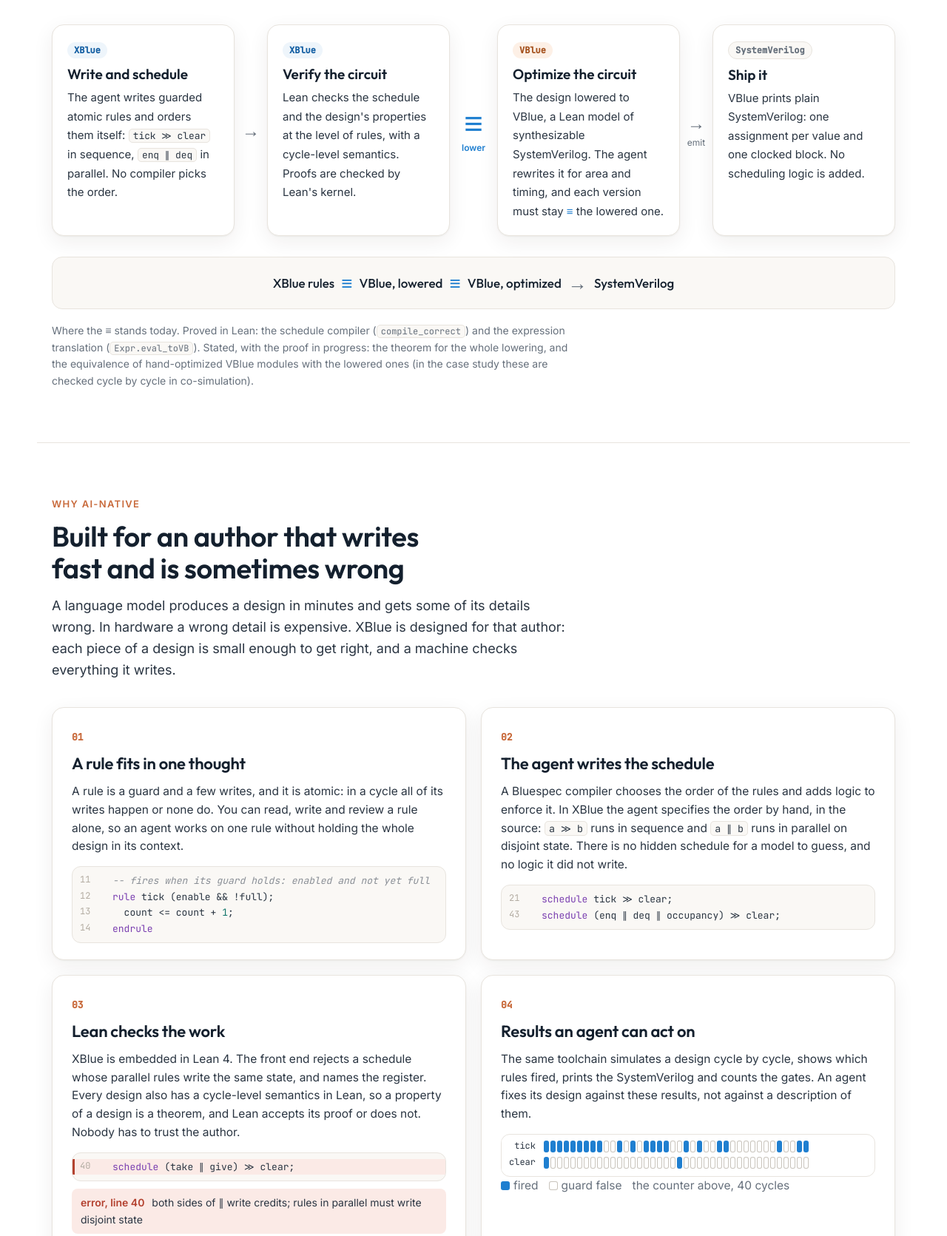
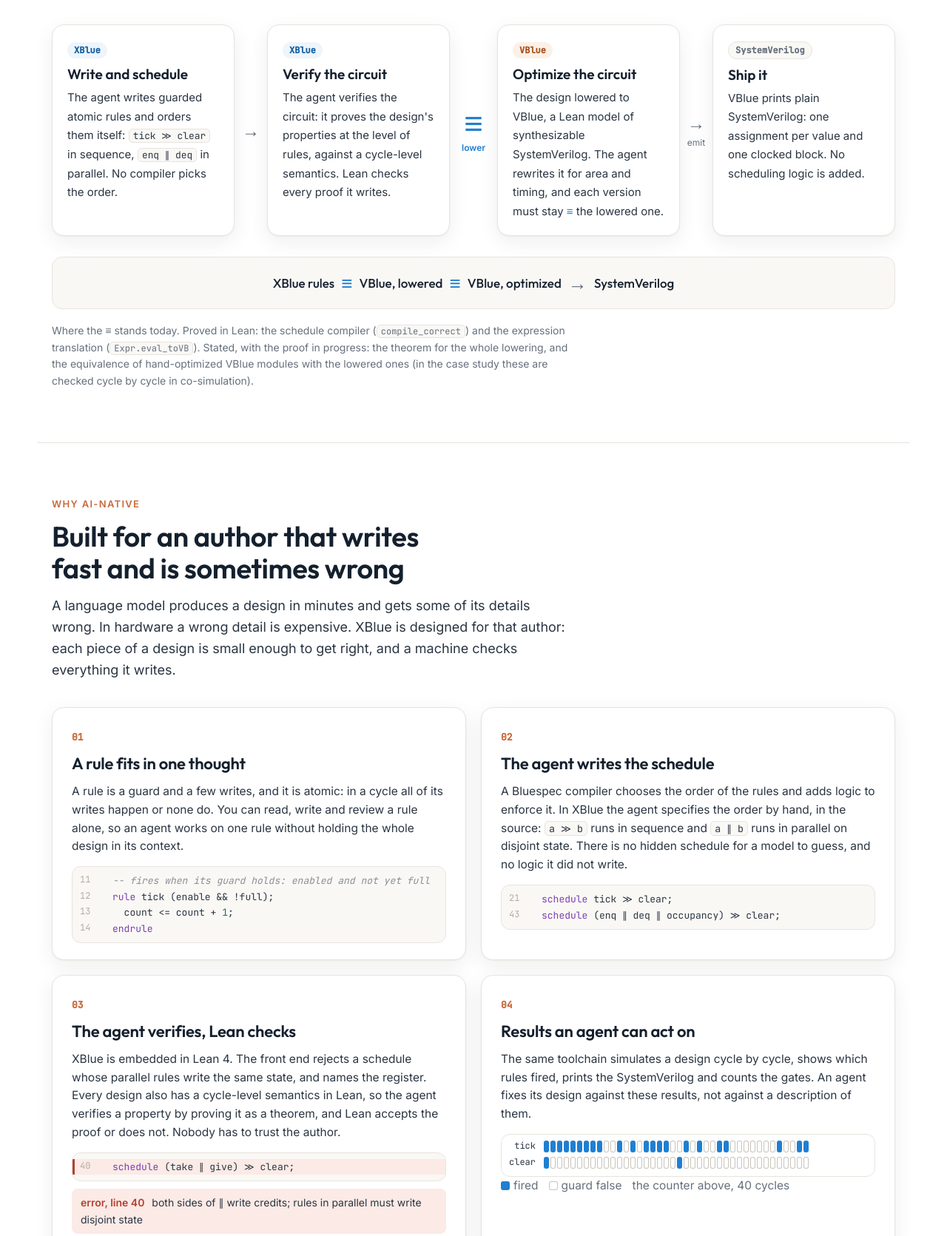
Before and after one commit to MJChku/xblue-site, a plain HTML site: page index.html in a window 1280 px wide. Shown: the part 1129-2800 px from the top of the page at 74% size. Drawn offline with Linux system fonts and the light colour scheme.

Commit message:
front page: the agent verifies the circuit

```diff
--- a/index.html
+++ b/index.html
@@ -278,7 +278,7 @@ summary { cursor: pointer; color: var(--link); font-size: 14px; font-weight: 500
     <img class="art" src="assets/logo.png" alt="xblue" width="420" height="135">
     <p class="eyebrow">A hardware description language in Lean 4</p>
     <h1>The <span class="hi">AI-native</span> language for hardware</h1>
-    <p class="lead">An AI agent writes small atomic rules and schedules them by hand. Lean verifies the circuit in XBlue. The agent then optimizes it in VBlue, which is equivalent to XBlue, and VBlue emits plain SystemVerilog.</p>
+    <p class="lead">An AI agent writes small atomic rules and schedules them by hand. It verifies the circuit in XBlue, then optimizes it in VBlue, which is equivalent to XBlue, and VBlue emits plain SystemVerilog.</p>
     <p class="formula" aria-label="XBlue is equivalent to VBlue, which emits SystemVerilog">XBlue <i>≡</i> VBlue <i class="to">→</i> SystemVerilog</p>
     <p class="cta"><a class="btn big" href="tutorial.html">Start the tutorial</a><a class="btn big ghost" href="ccnoc.html">Read the case study</a></p>
   </div>
@@ -300,7 +300,7 @@ summary { cursor: pointer; color: var(--link); font-size: 14px; font-weight: 500
   <ol class="pipe">
     <li class="node"><span class="tag">XBlue</span><b>Write and schedule</b><span>The agent writes guarded atomic rules and orders them itself: <code>tick ≫ clear</code> in sequence, <code>enq ∥ deq</code> in parallel. No compiler picks the order.</span></li>
     <li class="link" aria-hidden="true"><i>→</i></li>
-    <li class="node"><span class="tag">XBlue</span><b>Verify the circuit</b><span>Lean checks the schedule and the design's properties at the level of rules, with a cycle-level semantics. Proofs are checked by Lean's kernel.</span></li>
+    <li class="node"><span class="tag">XBlue</span><b>Verify the circuit</b><span>The agent verifies the circuit: it proves the design's properties at the level of rules, against a cycle-level semantics. Lean checks every proof it writes.</span></li>
     <li class="link eq" aria-label="equivalent"><i>≡</i><small>lower</small></li>
     <li class="node"><span class="tag v">VBlue</span><b>Optimize the circuit</b><span>The design lowered to VBlue, a Lean model of synthesizable SystemVerilog. The agent rewrites it for area and timing, and each version must stay <b class="inl">≡</b> the lowered one.</span></li>
     <li class="link" aria-hidden="true"><i>→</i><small>emit</small></li>
@@ -329,8 +329,8 @@ summary { cursor: pointer; color: var(--link); font-size: 14px; font-weight: 500
     </article>
     <article>
       <span class="no">03</span>
-      <h3>Lean checks the work</h3>
-      <p>XBlue is embedded in Lean 4. The front end rejects a schedule whose parallel rules write the same state, and names the register. Every design also has a cycle-level semantics in Lean, so a property of a design is a theorem, and Lean accepts its proof or does not. Nobody has to trust the author.</p>
+      <h3>The agent verifies, Lean checks</h3>
+      <p>XBlue is embedded in Lean 4. The front end rejects a schedule whose parallel rules write the same state, and names the register. Every design also has a cycle-level semantics in Lean, so the agent verifies a property by proving it as a theorem, and Lean accepts the proof or does not. Nobody has to trust the author.</p>
       <div class="ex src"><div class="ln err"><i>40</i><code>  <span class="k">schedule</span> (take ∥ give) ≫ clear;</code></div></div>
       <p class="errline"><b>error, line 40</b> both sides of ∥ write credits; rules in parallel must write disjoint state</p>
     </article>
```
